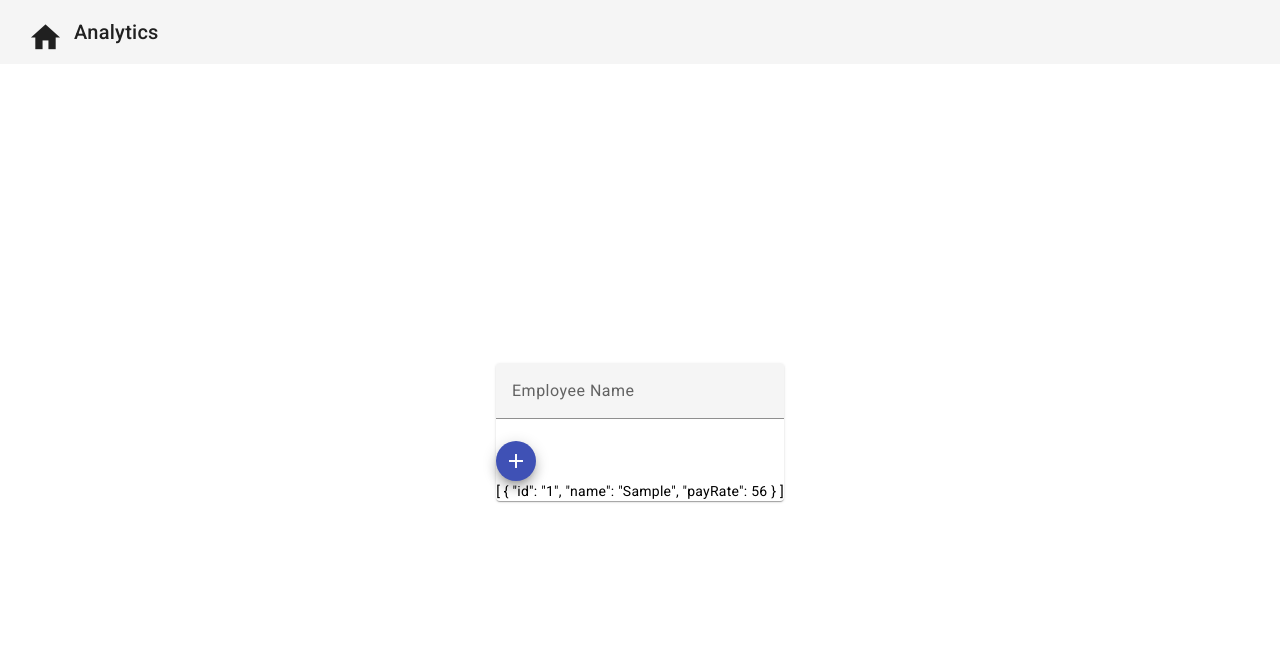
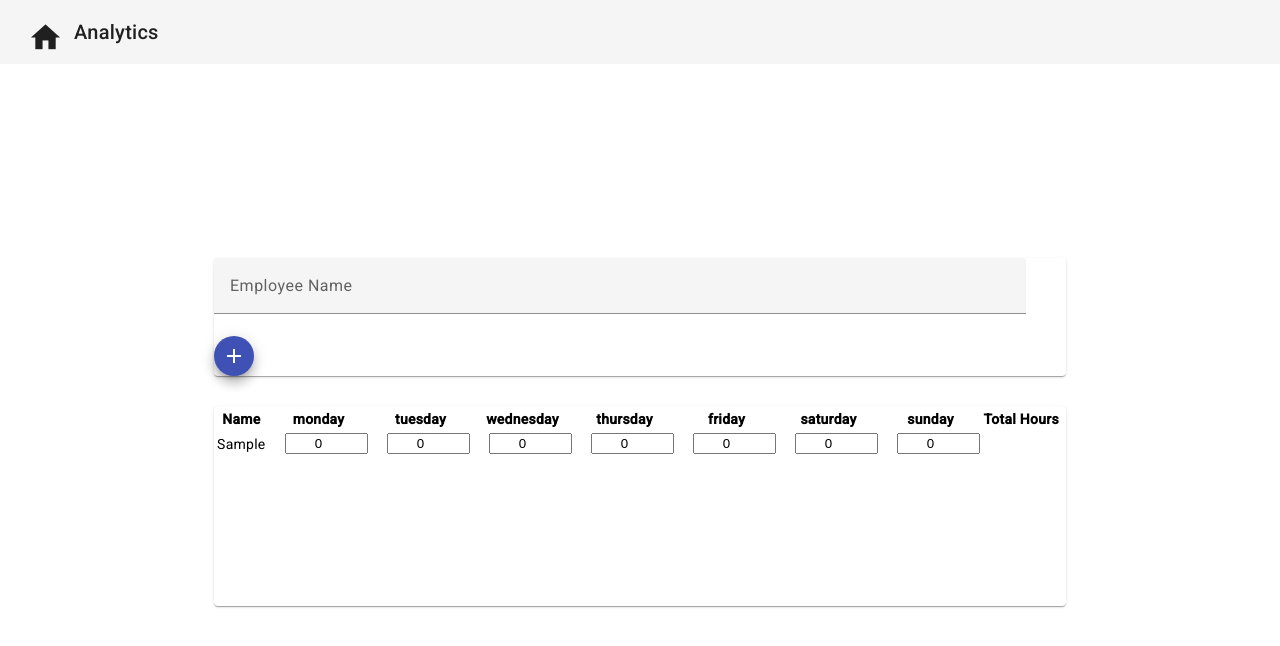
Before and after one commit to AaronHalsell/hr-timesheet, an Angular app: page /timesheet in a window 1280 px wide. Both pictures are taken after typing "Sample" into the empty fields and a click on the button "add". Shown: the top 646 px of the page. Built offline with nearby package versions, Linux system fonts and the light colour scheme.

Commit message:
template driven forms

```diff
--- a/src/app/app.module.ts
+++ b/src/app/app.module.ts
@@ -10,6 +10,7 @@
 import { TopNavbarComponent } from './components/top-navbar/top-navbar.component';
 import { AnalyticsTableComponent } from './components/analytics-table/analytics-table.component';
 import { MaterialModule } from './modules/material.module';
+import { FormsModule } from '@angular/forms'
 
 @NgModule({
   declarations: [
@@ -24,7 +25,8 @@
     BrowserModule,
     AppRoutingModule,
     BrowserAnimationsModule,
-    MaterialModule
+    MaterialModule,
+    FormsModule
   ],
   providers: [],
   bootstrap: [AppComponent]
--- a/src/app/components/timesheets/timesheets.component.html
+++ b/src/app/components/timesheets/timesheets.component.html
@@ -12,7 +12,26 @@
                 <mat-icon>add</mat-icon>
             </button>
 
-            <div>{{employees | json}}</div>
+        </mat-card>
+
+        <mat-card class="hours">
+            <table>
+                <thead>
+                    <th>Name</th>
+                    <th *ngFor="let day of weekdays">{{day}}</th>
+                    <th>Total Hours</th>
+                    <th></th>
+                </thead>
+
+                <tbody>
+                    <tr *ngFor="let employee of employees; let i = index">
+                        <td>{{employee.name}}</td>
+                        <td *ngFor="let day of weekdays">
+                            <input type="number" [id]="day" [(ngModel)]="employee[day]" class="hours-input">
+                        </td>
+                    </tr>
+                </tbody>
+            </table>
         </mat-card>
     </div>
 </div>
--- a/src/app/components/timesheets/timesheets.component.scss
+++ b/src/app/components/timesheets/timesheets.component.scss
@@ -5,3 +5,21 @@
 .cards {
     margin: auto;
 }
+
+mat-form-field {
+    width: calc(100% - 40px);
+}
+
+.hours {
+    min-height: 200px;
+    margin-top: 30px;
+    display: flex;
+    flex-direction: column;
+    justify-content: space-between;
+}
+
+.hours-input {
+    max-width: 75px;
+    margin-left: 15px;
+    text-align: center;
+}
--- a/src/app/components/timesheets/timesheets.component.ts
+++ b/src/app/components/timesheets/timesheets.component.ts
@@ -16,6 +16,9 @@
   employeeNameFC = new FormControl('', this.nameValidator());
   employees: Employee [] = [];
   employeeId = 0;
+  weekdays: string[] = ['monday', 'tuesday', 'wednesday', 'thursday', 'friday', 'saturday', 'sunday'];
+
+
 
   constructor(
     private route: ActivatedRoute,
@@ -35,11 +38,18 @@
           departmentId: this.department?.id,
           name: this.employeeNameFC.value,
           payRate: Math.floor(Math.random() * 50) + 50,
+          monday: 0,
+          tuesday: 0,
+          wednesday: 0,
+          thursday: 0,
+          friday: 0,
+          saturday: 0,
+          sunday: 0
       });
 
-        this.employeeNameFC.setValue('');
-    }
+      this.employeeNameFC.setValue('');
   }
+}
 
   nameValidator(): ValidatorFn {
     return (control: AbstractControl): { [key: string]: any } | null => {
```
Also changed, not shown: src/app/interfaces/employee.ts (+9 -0 lines).
